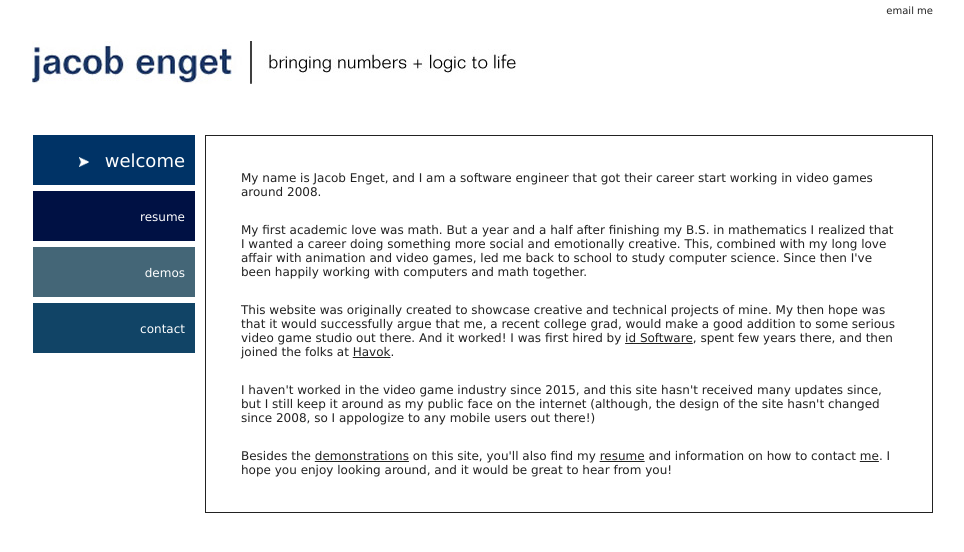
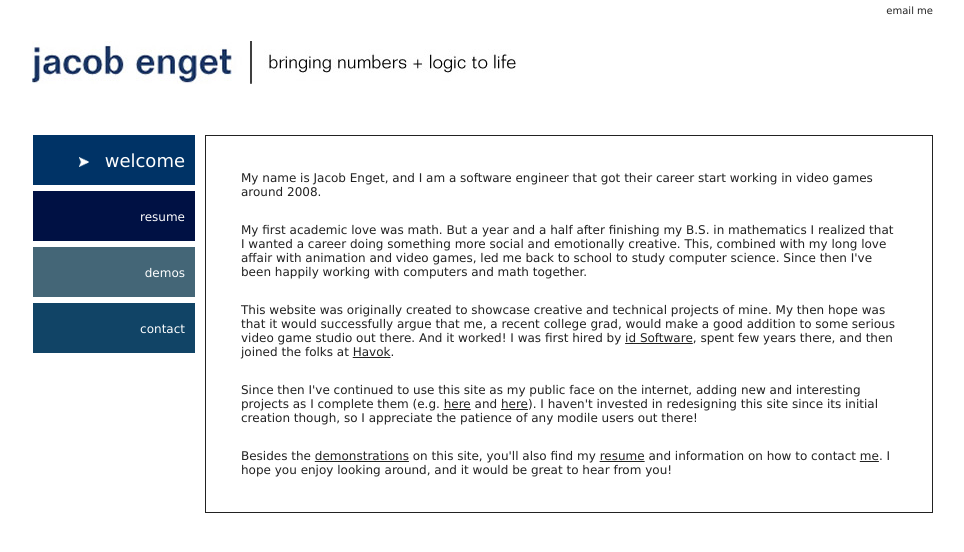
Before and after one commit to jacobenget/jacobenget.github.io, a Jekyll site: the page built from docs/index.html, in a window 1280 px wide. Shown: the top 552 px of the page, without its empty margins (157-1121 px from the left). Built offline with Jekyll 4.4.1, drawn with Linux system fonts in a browser that asks for light colours.

Commit message:
Update some text
related to the current state of both the website and my career.

```diff
--- a/docs/index.html
+++ b/docs/index.html
@@ -22,8 +22,8 @@ associated_top_level_page: welcome
 		<a href="http://www.idsoftware.com/">id Software</a>, spent few years there, and then joined the folks at <a href="http://www.havok.com/">Havok</a>.
 	</div>
 	<div class="paragraph">
-		I haven't worked in the video game industry since 2015, and this site hasn't received many updates since, but I still keep it
-		around as my public face on the internet (although, the design of the site hasn't changed since 2008, so I appologize to any mobile users out there!)
+		Since then I've continued to use this site as my public face on the internet, adding new and interesting projects as I complete them (e.g. <a href="demos/1-doomWadReader.html">here</a> and <a href="/demos/2-ticTacToe.html">here</a>).
+		I haven't invested in redesigning this site since its initial creation though, so I appreciate the patience of any modile users out there!
 	</div>
 	<div class="paragraph">
 		Besides the <a href="/demos">demonstrations</a> on this site, you'll also find my <a href="/resume">resume</a> and information on how
```
